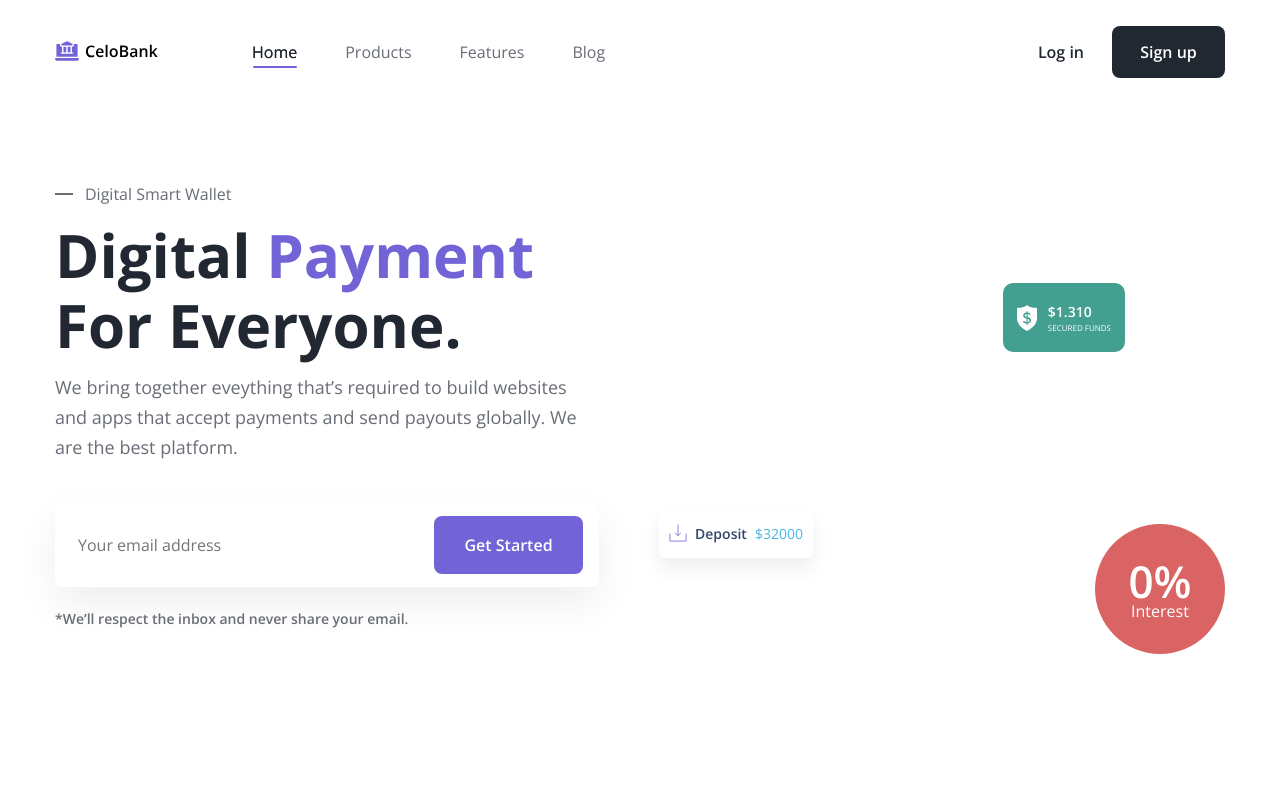
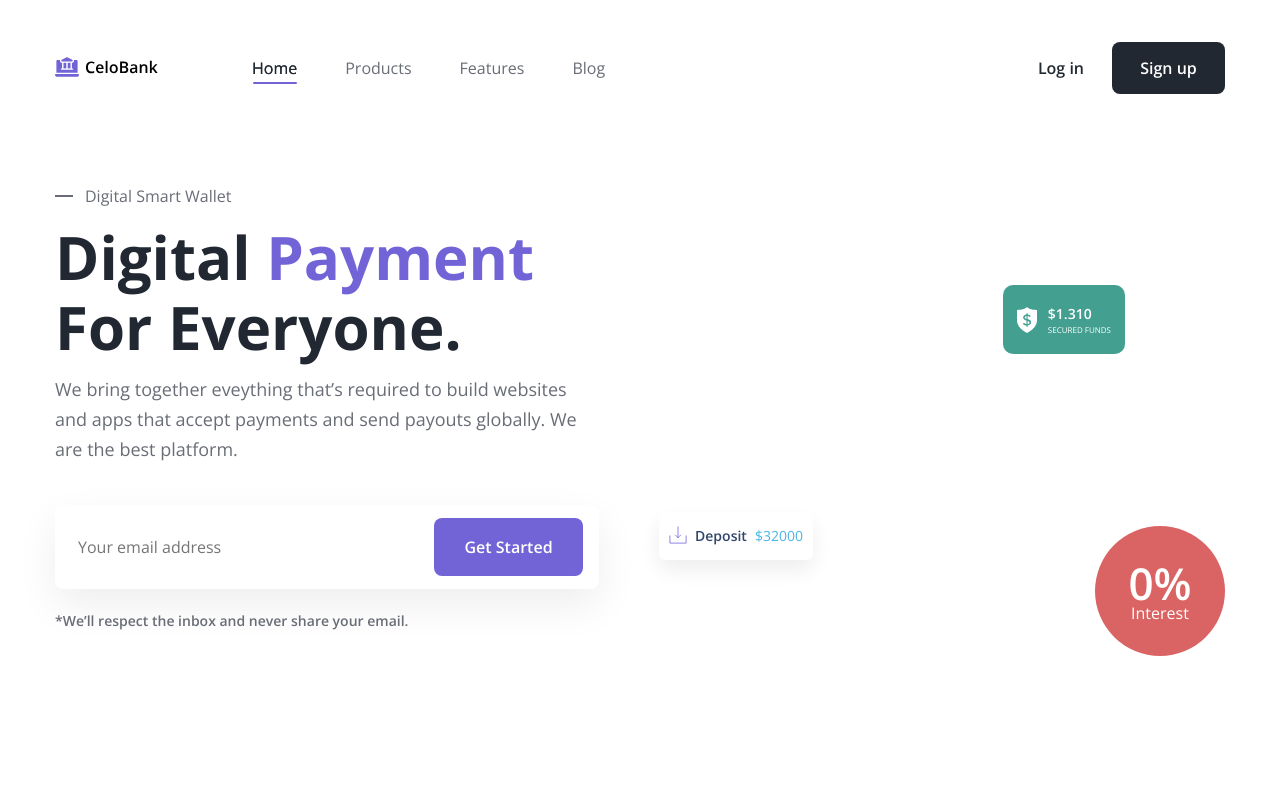
Before and after one commit to HGiang15/HTML-CSS-JS_LandingPage_05, a plain HTML site: page index.html in a window 1280 px wide. Shown: the top 788 px of the page. Drawn offline with nearby package versions, Linux system fonts and the light colour scheme.

Commit message:
update header

```diff
--- a/assets/css/styles.css
+++ b/assets/css/styles.css
@@ -128,7 +128,11 @@ button {
 
 /* ============== Header ============== */
 .header {
-    padding: 26px 0;
+    position: sticky;
+    top: -30px;
+    padding: 42px 0 12px;
+    background: var(--white-color);
+    z-index: 2;
 }
 
 .header.fixed {
--- a/index.html
+++ b/index.html
@@ -53,7 +53,7 @@
                 <nav class="navbar">
                     <ul class="navbar__list">
                         <li class="navbar__item">
-                            <a href="#home" class="navbar__link navbar__link--active " data-text="Home">Home</a>
+                            <a href="#" class="navbar__link navbar__link--active " data-text="Home">Home</a>
                         </li>
                         <li class="navbar__item">
                             <a href="#products" class="navbar__link " data-text="Products">Products</a>
@@ -592,7 +592,6 @@
         <p class="footer__copyright">© 2023 Ligft Media All rights reserved.</p>
     </footer>
 
-
     <!-- JS -->
     <script src="https://unpkg.com/aos@2.3.1/dist/aos.js"></script>
     <script>
```
